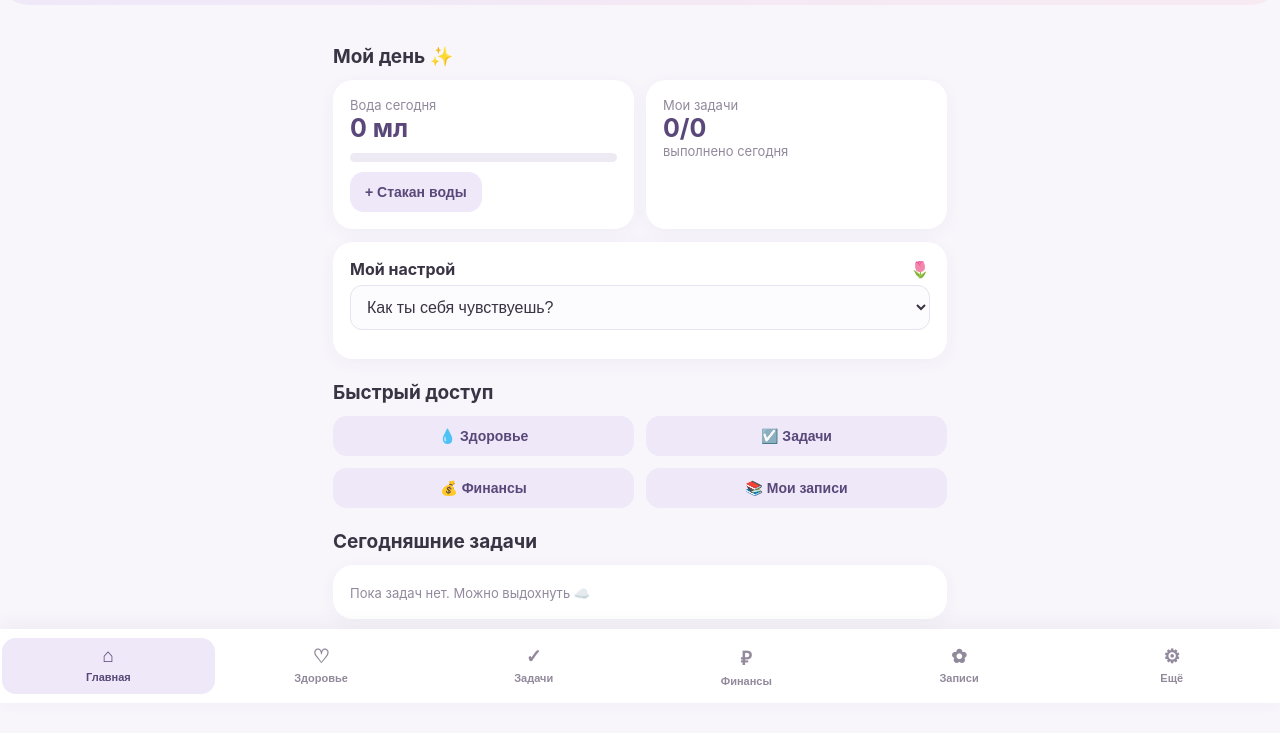
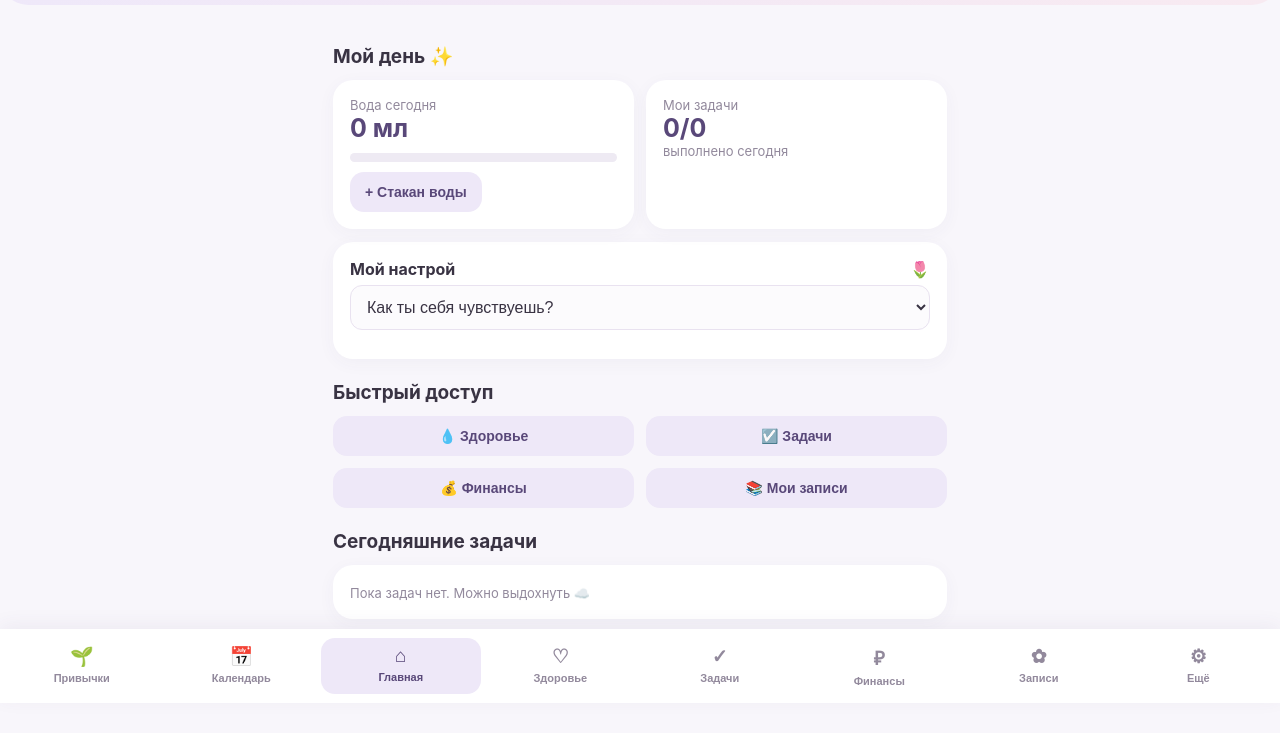
Before and after one commit to pnm2397-tech/my-life-planner, a plain HTML site: page index.html in a window 1280 px wide. Shown: the part 97-830 px from the top of the page. Drawn offline with Linux system fonts and the light colour scheme.

Commit message:
Update index.html

```diff
--- a/index.html
+++ b/index.html
@@ -217,7 +217,8 @@ nav span{font-size:19px}
 </main>
 
 <nav>
- <button class="active" data-tab="home" onclick="show('home')"><span>⌂</span>Главная</button>
+<button data-tab="habits" onclick="show('habits')"><span>🌱</span>Привычки</button>
+<button data-tab="calendar" onclick="show('calendar')"><span>📅</span>Календарь</button> <button class="active" data-tab="home" onclick="show('home')"><span>⌂</span>Главная</button>
  <button data-tab="health" onclick="show('health')"><span>♡</span>Здоровье</button>
  <button data-tab="tasks" onclick="show('tasks')"><span>✓</span>Задачи</button>
  <button data-tab="money" onclick="show('money')"><span>₽</span>Финансы</button>
```
